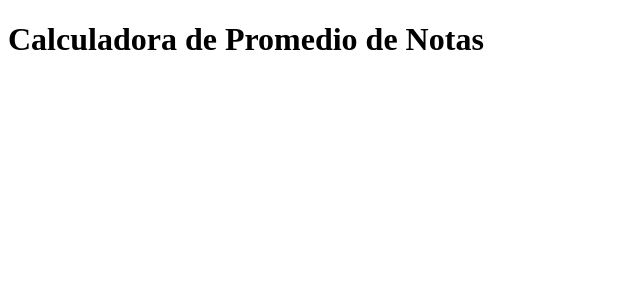
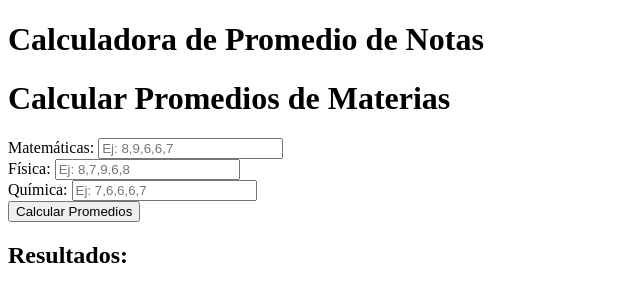
Before and after one commit to Tamara-Ruth-Enrique/PreEntrega1Apellido, a plain HTML site: page index.html in a window 1280 px wide. Shown: the whole page, without its empty margins (0-640 px from the left). Drawn offline with Linux system fonts and the light colour scheme.

Commit message:
Update index.html

```diff
--- a/index.html
+++ b/index.html
@@ -8,6 +8,29 @@
 <body>
     <h1>Calculadora de Promedio de Notas</h1>
 
+    <h1>Calcular Promedios de Materias</h1>
+    <form id="formulario-datos">
+        <div>
+            <label for="matematicas">Matemáticas:</label>
+            <input type="text" id="matematicas" placeholder="Ej: 8,9,6,6,7">
+        </div>
+
+        <div>
+            <label for="fisica">Física:</label>
+            <input type="text" id="fisica" placeholder="Ej: 8,7,9,6,8">
+        </div>
+
+        <div>
+            <label for="quimica">Química:</label>
+            <input type="text" id="quimica" placeholder="Ej: 7,6,6,6,7">
+        </div>
+
+        <button type="submit">Calcular Promedios</button>
+    </form>
+
+    <h2>Resultados:</h2>
+    <div id="resultados"></div>
+
     <script src="main.js"></script>
 </body>
 </html>
```
